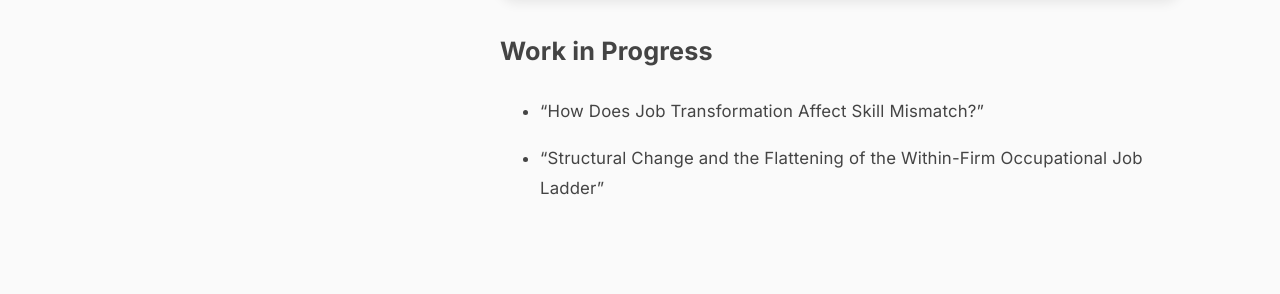
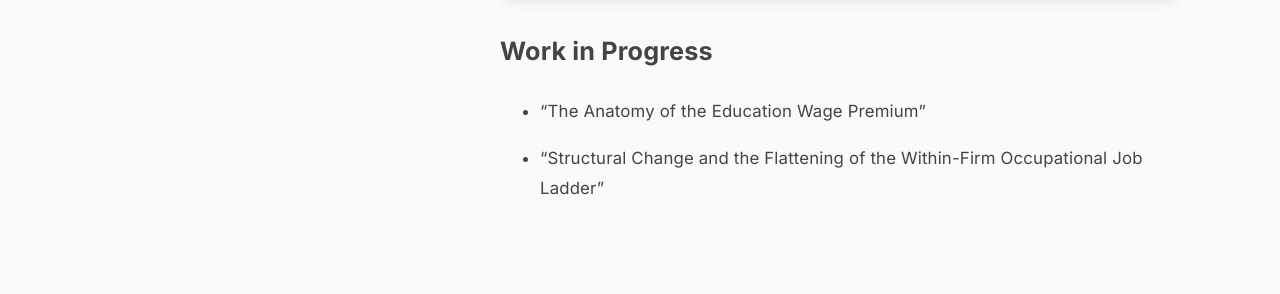
Before and after one commit to peppecon/peppecon.github.io, a Jekyll site: the page built from _pages/about.md, in a window 1280 px wide. Shown: the part 971-1265 px from the top of the page. Built offline with Jekyll 4.4.1, drawn with Linux system fonts in a browser that asks for light colours.

Commit message:
Updating the website for the latest version

```diff
--- a/_pages/about.md
+++ b/_pages/about.md
@@ -44,6 +44,6 @@ What are the consequences of multidimensional skill uncertainty for individual w
 
 ## Work in Progress
 
-- "How Does Job Transformation Affect Skill Mismatch?"
+- "The Anatomy of the Education Wage Premium"
 
 - "Structural Change and the Flattening of the Within-Firm Occupational Job Ladder"
```
Also changed, not shown: _pages/research.md (+1 -1 lines), 1 other file.
